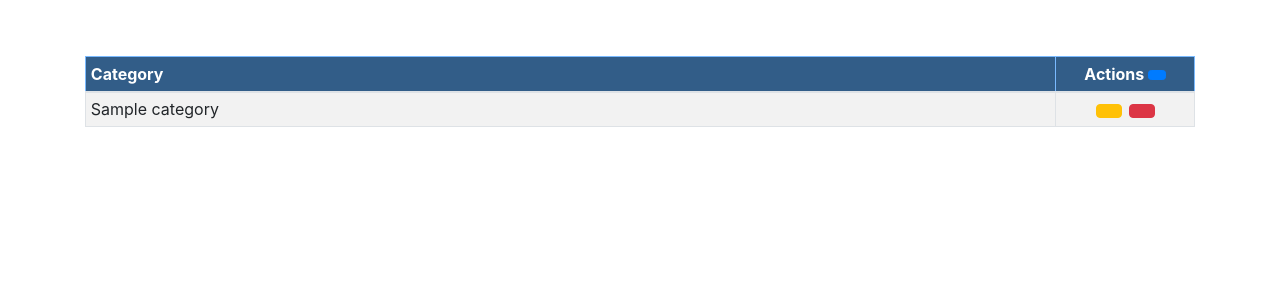
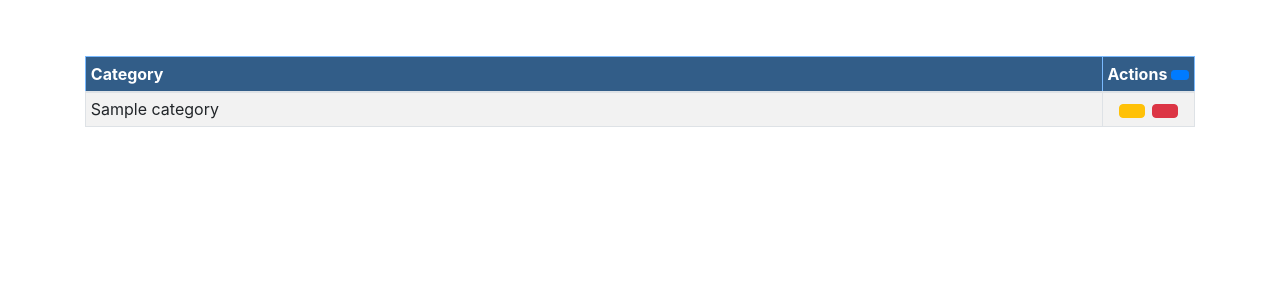
Before and after one commit to valr/flask-list, a Flask app: template application/templates/category/list.html.jinja in a window 1280 px wide. Shown: the top 300 px of the page. Run offline with Flask 2, Linux system fonts and the light colour scheme; tables that the repository leaves empty hold one stand-in row (values such as "Sample post"); the template is opened without the code that fills it: values that come from a table or form of the project are taken from there, most other values are stand-ins (such as "Sample title", 1, 10 or a date in 2020); some libraries are stand-ins or nearby versions.

Commit message:
fix formatting issue when categories are displayed with a filter

```diff
--- a/application/templates/category/list.html.jinja
+++ b/application/templates/category/list.html.jinja
@@ -6,7 +6,11 @@
         <table class="table table-striped table-bordered table-hover table-sm">
             <thead class="table-primary text-white">
                 <tr>
+                    {% if current_user.filter_ is none %}
                     <th class="col-7 align-middle">
+                    {% else %}
+                    <th class="col-11 align-middle">
+                    {% endif %}
                         Category
                     </th>
                     {% if current_user.filter_ is none %}
```
